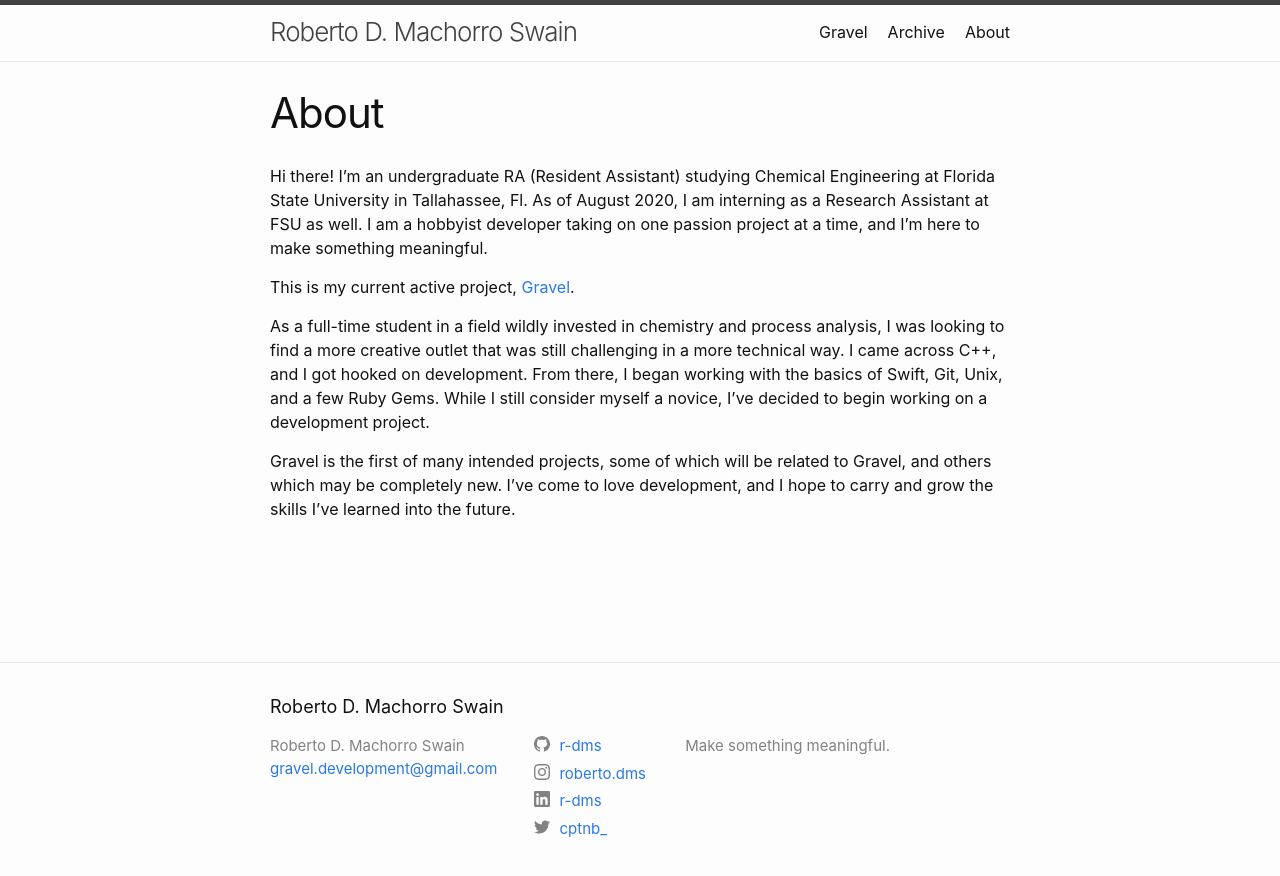
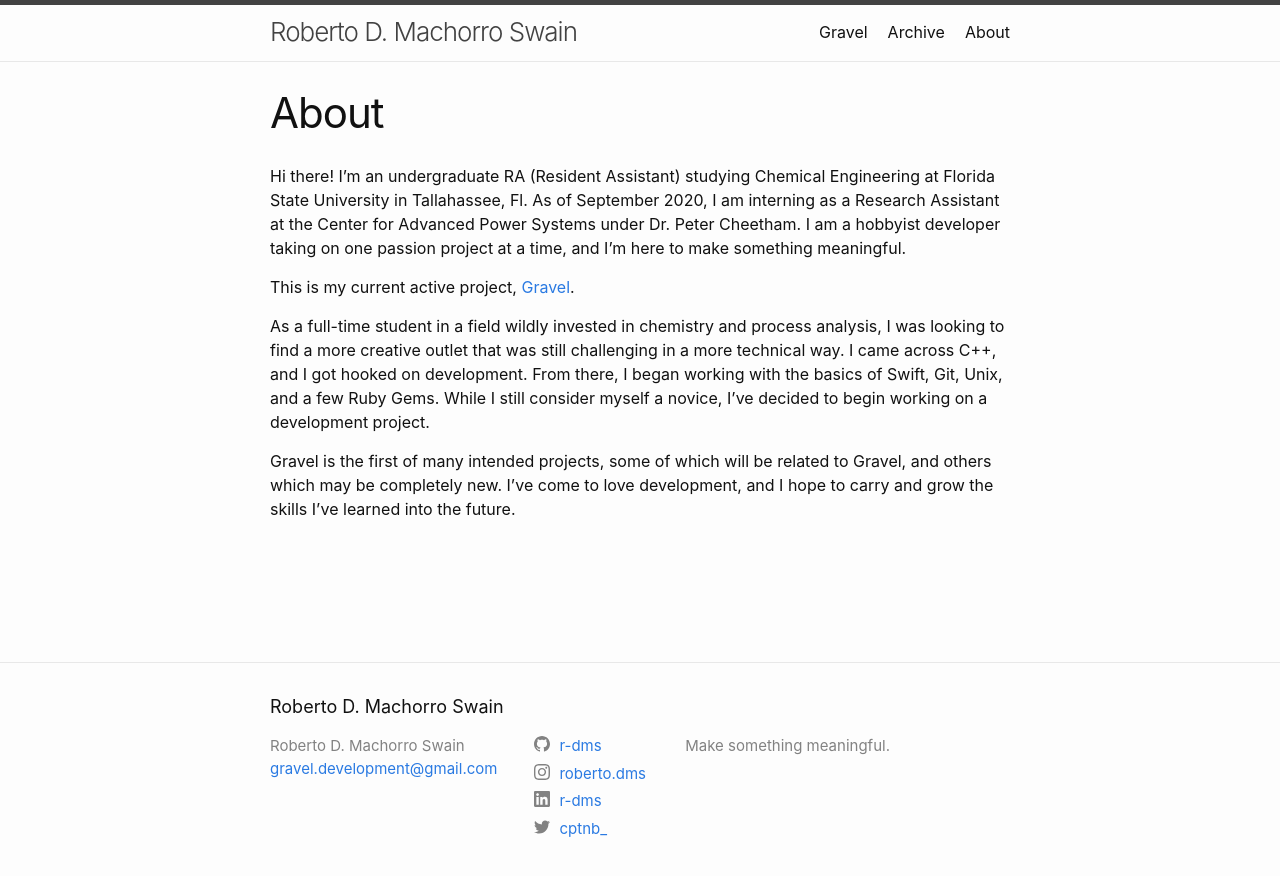
Before and after one commit to r-dms/r-dms.github.io, a Jekyll site: the page built from about.markdown, in a window 1280 px wide. Shown: the top 876 px of the page. Built offline with Jekyll 4.4.1, drawn with Linux system fonts in a browser that asks for light colours.

Commit message:
Update about.markdown

```diff
--- a/about.markdown
+++ b/about.markdown
@@ -7,8 +7,7 @@ permalink: /about/
 # ^ Need to resize image
 ---
 
-Hi there! I'm an undergraduate RA (Resident Assistant) studying Chemical Engineering at Florida State University in Tallahassee, Fl. As of August 2020, I am interning as a Research Assistant at FSU as well. I am a hobbyist developer taking on one passion project at a time, and I'm here to make
-something meaningful.
+Hi there! I'm an undergraduate RA (Resident Assistant) studying Chemical Engineering at Florida State University in Tallahassee, Fl. As of September 2020, I am interning as a Research Assistant at the Center for Advanced Power Systems under Dr. Peter Cheetham. I am a hobbyist developer taking on one passion project at a time, and I'm here to make something meaningful.
 
 This is my current active project, [Gravel](https://r-dms.github.io/gravel).
 
```
